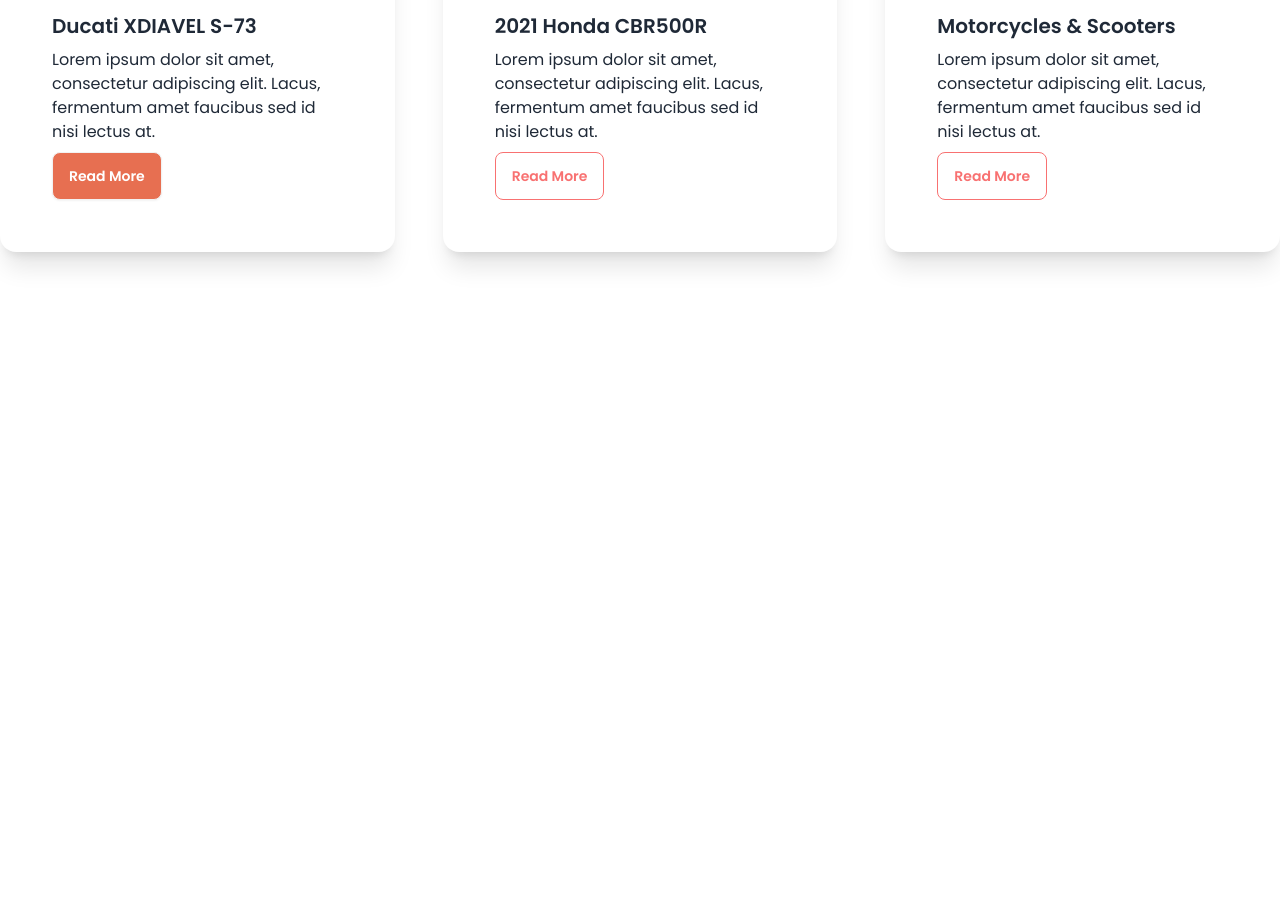
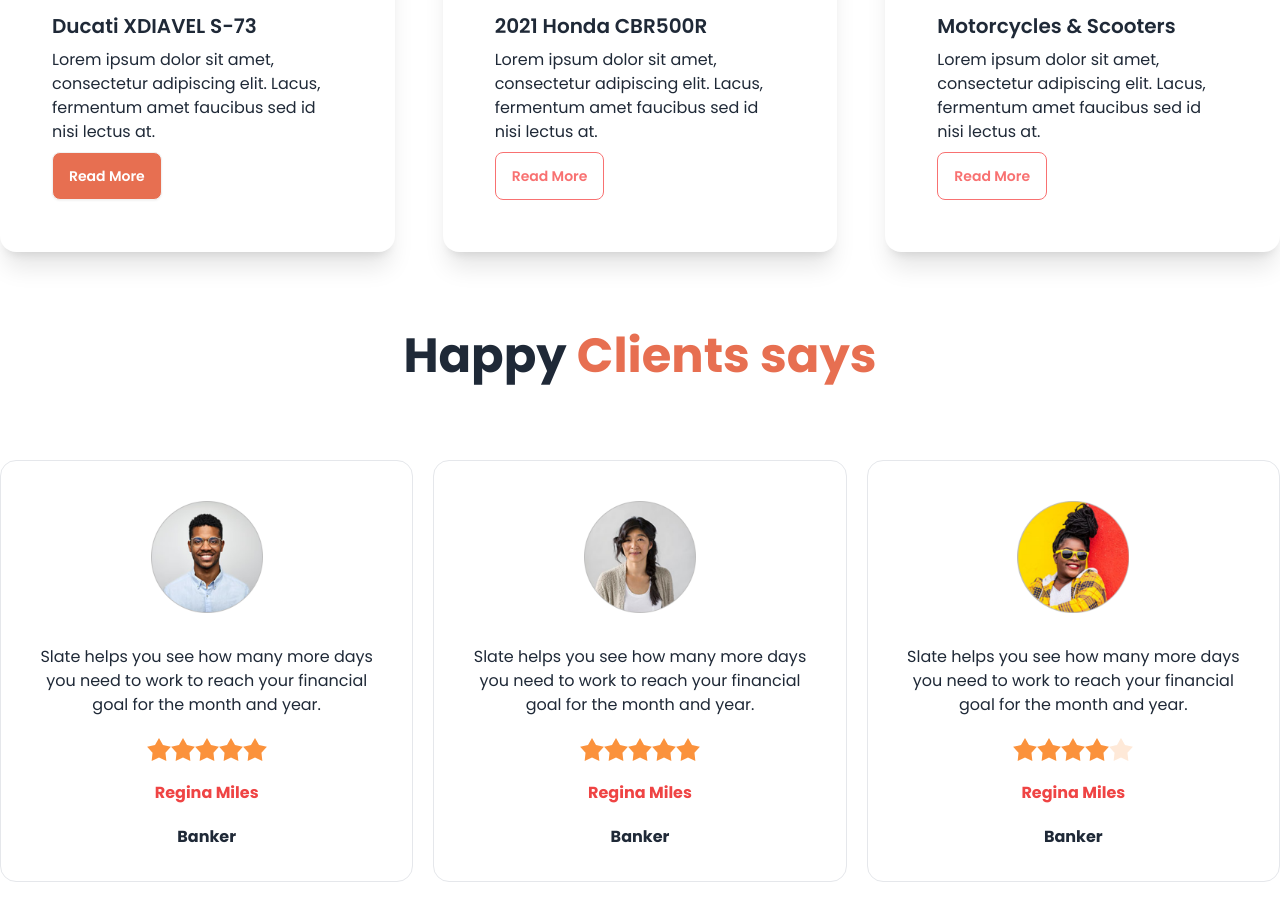
Before and after one commit to rajiasultanashraboni/biker-zone-landing-page-using-talwind-and-daisy-ui, a plain HTML site: page index.html in a window 1280 px wide. Shown: the part 1640-2560 px from the top of the page. Before the commit the page ends 1940 px from the top, so only its background shows below. Drawn offline with nearby package versions, Linux system fonts and the light colour scheme; a web font is replaced by a local one.

Commit message:
happy clients says is completed here

```diff
--- a/index.html
+++ b/index.html
@@ -232,6 +232,96 @@
                  </div>
 
          </section>
+         <section class="mb-12">
+          <h1 class="text-5xl font-bold text-center my-20">Happy <span class="text-bike-primary">Clients says</span></h1>
+          <div class="grid grid-cols-1 md:grid-cols-2 lg:grid-cols-3 gap-5 ">
+            <!-- card  -->
+             <!-- card-1  -->
+             <div class="card bg-base-100 border border-black-100 ">
+              <figure class="px-3 pt-10">
+                <img
+                  src="./images/others/user-1.png"
+                  class="rounded-xl w-28 h-28" />
+              </figure>
+              <div class="card-body items-center text-center space-y-3">
+                <p>Slate helps you see how
+                  many more days you need
+                  to work to reach your financial
+                  goal for the month and year.</p>
+                  <div class="rating">
+                    <input type="radio" name="rating-2" class="mask mask-star-2 bg-orange-400" />
+                    <input type="radio" name="rating-2" class="mask mask-star-2 bg-orange-400" />
+                    <input type="radio" name="rating-2" class="mask mask-star-2 bg-orange-400" />
+
+                    <input
+                      type="radio"
+                      name="rating-2"
+                      class="mask mask-star-2 bg-orange-400"
+                      checked="checked" />
+                    <input type="radio" name="rating-2" class="mask mask-star-2 bg-orange-400" />
+                  </div>
+                  <p class="font-bold text-red-500">Regina Miles</p>
+                  <p class="font-bold">Banker</p>
+              </div>
+            </div>
+             <div class="card bg-base-100 border border-black-100 ">
+              <figure class="px-3 pt-10">
+                <img
+                  src="./images/others/user-2.png"
+                  class="rounded-xl w-28 h-28" />
+              </figure>
+              <div class="card-body items-center text-center space-y-3">
+                <p>Slate helps you see how
+                  many more days you need
+                  to work to reach your financial
+                  goal for the month and year.</p>
+                  <div class="rating">
+                    <input type="radio" name="rating-2" class="mask mask-star-2 bg-orange-400" />
+                    <input type="radio" name="rating-2" class="mask mask-star-2 bg-orange-400" />
+                    <input type="radio" name="rating-2" class="mask mask-star-2 bg-orange-400" />
+
+                    <input
+                      type="radio"
+                      name="rating-2"
+                      class="mask mask-star-2 bg-orange-400"
+                      checked="checked" />
+                    <input type="radio" name="rating-2" class="mask mask-star-2 bg-orange-400" />
+                  </div>
+                  <p class="font-bold text-red-500">Regina Miles</p>
+                  <p class="font-bold">Banker</p>
+              </div>
+            </div>
+             <div class="card bg-base-100 border border-black-100 ">
+              <figure class="px-3 pt-10">
+                <img
+                  src="./images/others/user-3.png"
+                  class="rounded-xl w-28 h-28" />
+              </figure>
+              <div class="card-body items-center text-center space-y-3">
+                <p>Slate helps you see how
+                  many more days you need
+                  to work to reach your financial
+                  goal for the month and year.</p>
+                  <div class="rating">
+                    <input type="radio" name="rating-2" class="mask mask-star-2 bg-orange-400" />
+                    <input type="radio" name="rating-2" class="mask mask-star-2 bg-orange-400" />
+                    <input type="radio" name="rating-2" class="mask mask-star-2 bg-orange-400" />
+
+                    <input
+                      type="radio"
+                      name="rating-2"
+                      class="mask mask-star-2 bg-orange-400"
+                      checked="checked" />
+                    <input type="radio" name="rating-2" class="mask mask-star-2 bg-orange-400" />
+                  </div>
+                  <p class="font-bold text-red-500">Regina Miles</p>
+                  <p class="font-bold">Banker</p>
+              </div>
+            </div>
+
+          </div>
+
+         </section>
 
     </main>
     <footer>
```
